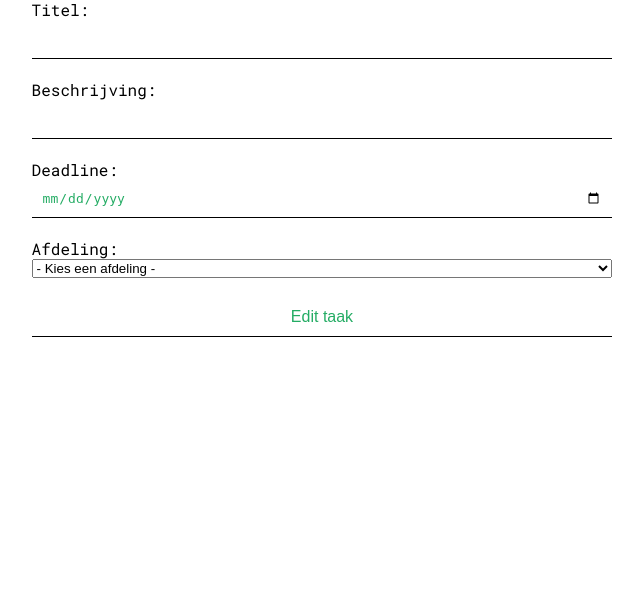
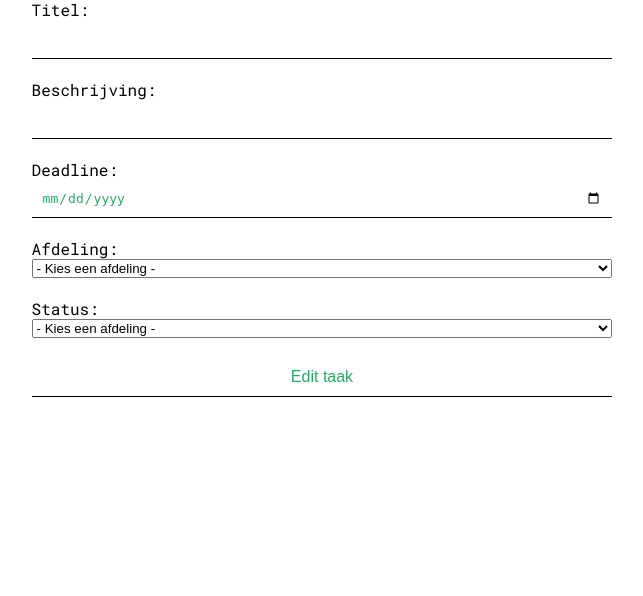
Before and after one commit to Freekv17/Takenlijst, a PHP site: page /Takenlijst/tasks/edit.php?id=23 in a window 1280 px wide. Shown: the part 287-883 px from the top of the page, without its empty margins (318-961 px from the left). Run offline with PHP 8.4, Linux system fonts and the light colour scheme; a user stored in the database is signed in; data comes from the database, SQL or seed files in the repository; some libraries are stand-ins or nearby versions.

Commit message:
Todo edit

```diff
--- a/backend/tasksController.php
+++ b/backend/tasksController.php
@@ -57,8 +57,11 @@ if ($action === "edit") {
 
     $id = $_POST['id'];
 
+
+    $status = $_POST['status'];
+
     $query = "UPDATE takenlijst
-              SET title = :title, beschrijving = :beschrijving, afdeling = :afdeling, deadline = :deadline
+              SET title = :title, beschrijving = :beschrijving, afdeling = :afdeling, deadline = :deadline, status = :status
               WHERE user_id = :user_id";
 
     $statement = $conn->prepare($query);
@@ -67,6 +70,7 @@ if ($action === "edit") {
         ":beschrijving" => $beschrijving,
         ":afdeling" => $afdeling,
         ":deadline" => $deadline,
+        ":status" => $status,
         ":user_id" => $userID,
     ]);
 
--- a/tasks/edit.php
+++ b/tasks/edit.php
@@ -68,6 +68,17 @@
                         <option value="attracties" <?php if ($table['afdeling'] == 'attracties') echo 'selected'; ?>>attracties</option>
                     </select>
                 </div>
+
+
+                <div class="form-group">
+                    <label for="status">Status: </label>
+                    <select name="status" id="status">
+                        <option value="">- Kies een afdeling -</option>
+                        <option value="todo" <?php if ($table['status'] == 'todo') echo 'selected'; ?>>ToDo</option>
+                        <option value="doing" <?php if ($table['status'] == 'doing') echo 'selected'; ?>>Doing</option>
+                        <option value="done" <?php if ($table['status'] == 'done') echo 'selected'; ?>>Done</option>
+                    </select>
+                </div>
                 <div class="form-group">
                     <input type="submit" value="Edit taak">
                 </div>
```
